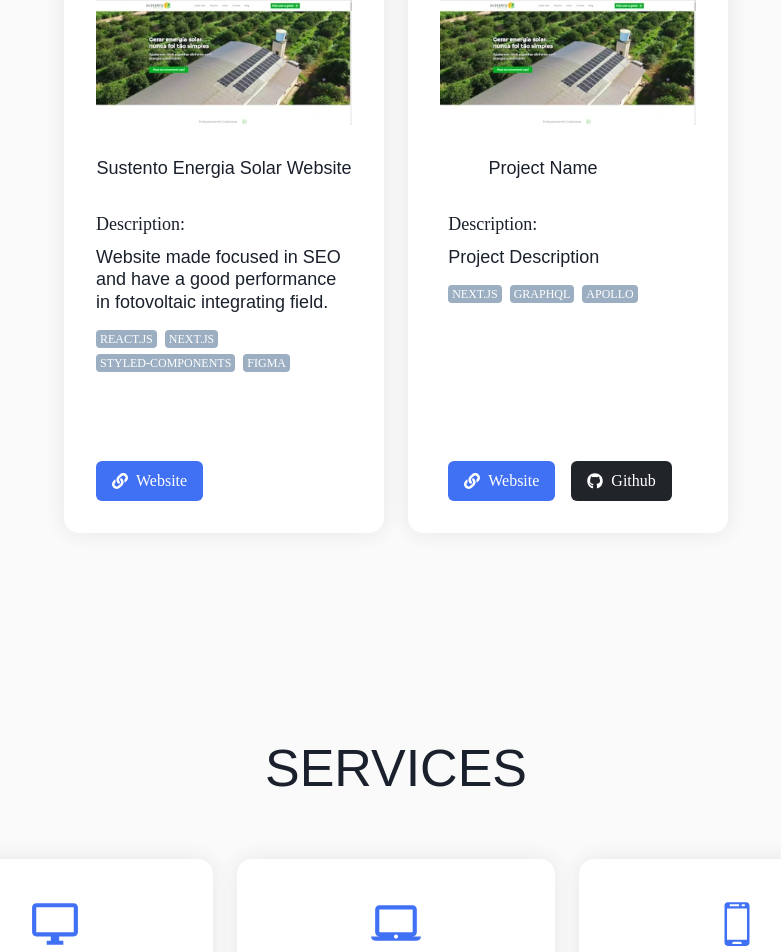
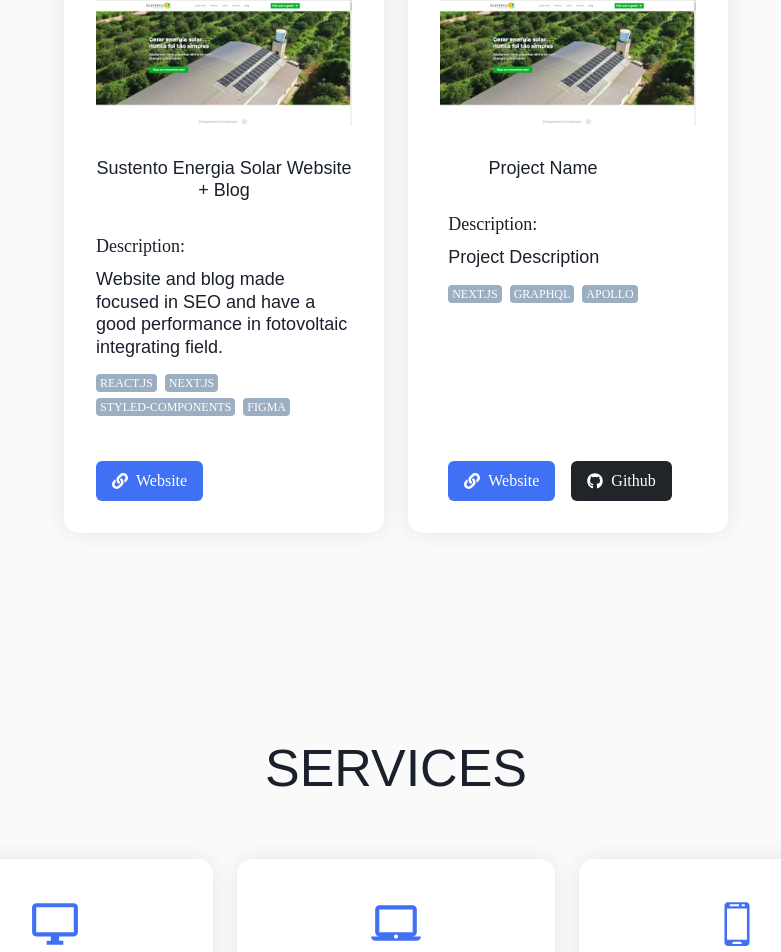
Before and after one commit to viniciussm07/viniciusmartins-portfolio, a Next.js app: page / in a window 1280 px wide. Shown: the part 1114-2066 px from the top of the page, without its empty margins (244-1025 px from the left). Built offline with nearby package versions, Linux system fonts and the light colour scheme; a web font is replaced by a local one.

Commit message:
Fix: project Sustento adding Blog

```diff
--- a/data/en/portfolio.ts
+++ b/data/en/portfolio.ts
@@ -2,8 +2,8 @@
 
 const projects: ProjectsInterface[] = [
   {
-    name: 'Sustento Energia Solar Website',
-    description: 'Website made focused in SEO and have a good performance in fotovoltaic integrating field.',
+    name: 'Sustento Energia Solar Website + Blog',
+    description: 'Website and blog made focused in SEO and have a good performance in fotovoltaic integrating field.',
     imgSource: '/images/projects/website-sustento-min.webp',
     skills: ['React.js', 'Next.js', 'Styled-components', 'Figma'],
     websiteUrl: 'https://sustentoenergiasolar.com.br/',
```
